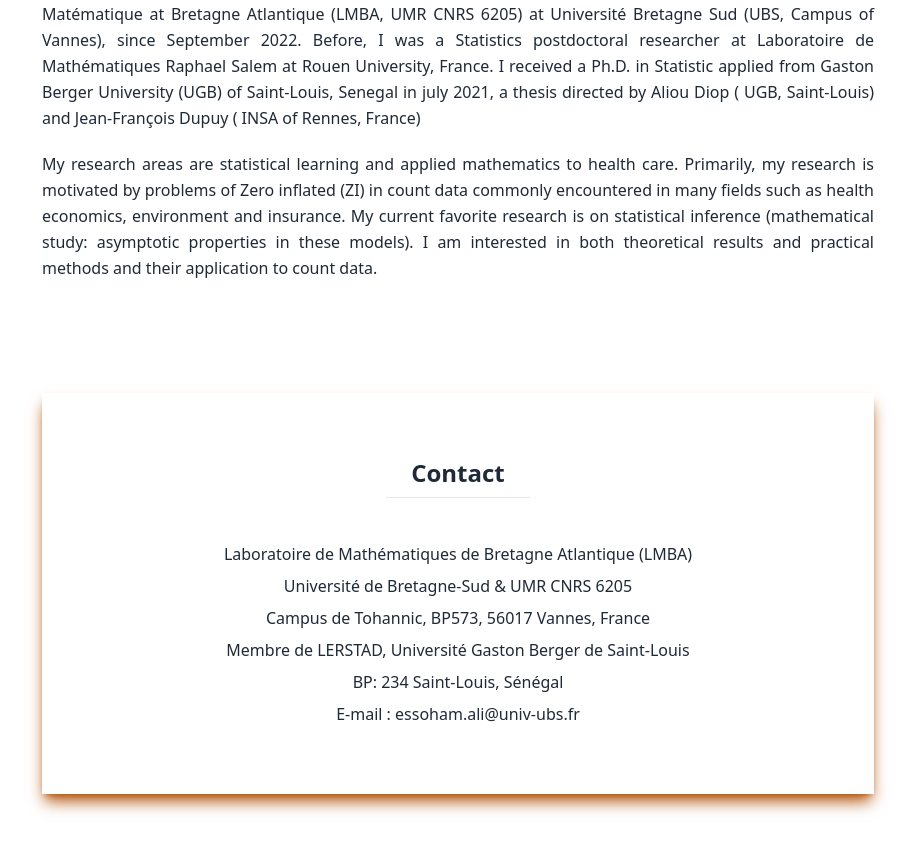
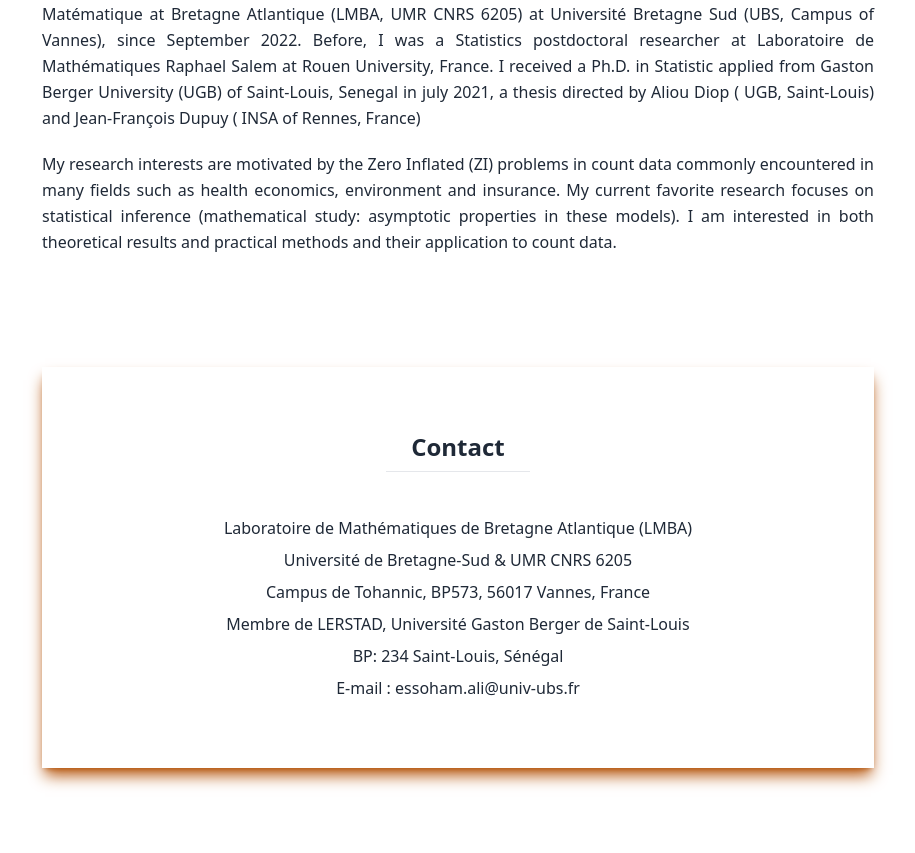
Before and after one commit to Gnilane95/essoham_portfolio, a Next.js app: page / in a window 1280 px wide. Shown: the part 804-1657 px from the top of the page, without its empty margins (182-1097 px from the left). Built offline with nearby package versions, Linux system fonts and the light colour scheme; what tw-elements would draw is missing.

Commit message:
text updated at home page(2)

```diff
--- a/components/home/SectionAbout.jsx
+++ b/components/home/SectionAbout.jsx
@@ -9,7 +9,7 @@ export default function SectionPosition() {
           Currently, I am an Temporary Research and Teaching Attached (ATER)  in Statistics in Laboratoire de Matématique at Bretagne Atlantique (LMBA, UMR CNRS 6205) at Université Bretagne Sud (UBS, Campus of Vannes), since September 2022.  Before, I was a Statistics postdoctoral researcher at Laboratoire de Mathématiques Raphael Salem at Rouen University, France. I received a Ph.D. in Statistic applied from Gaston Berger University (UGB) of Saint-Louis, Senegal in july 2021, a thesis directed by Aliou Diop ( UGB, Saint-Louis) and Jean-François Dupuy ( INSA of Rennes, France)
         </p>
         <p className='pt-5 sm:leading-relaxed lg:leading-relaxed md:leading-loose md:text-2xl lg:text-base'>
-          My research areas are statistical learning and applied mathematics to health care. Primarily, my research is motivated by problems of Zero inflated (ZI) in count data commonly encountered in many fields such as health economics, environment and insurance. My current favorite research is on statistical inference (mathematical study: asymptotic properties in these models).  I am interested in both theoretical results and practical methods and their application to count data.
+        My research interests are motivated by the Zero Inflated (ZI) problems in count data commonly encountered in many fields such as health economics, environment and insurance. My current favorite research focuses on statistical inference (mathematical study: asymptotic properties in these models). I am interested in both theoretical results and practical methods and their application to count data.
         </p>
     </div>
   )
```
